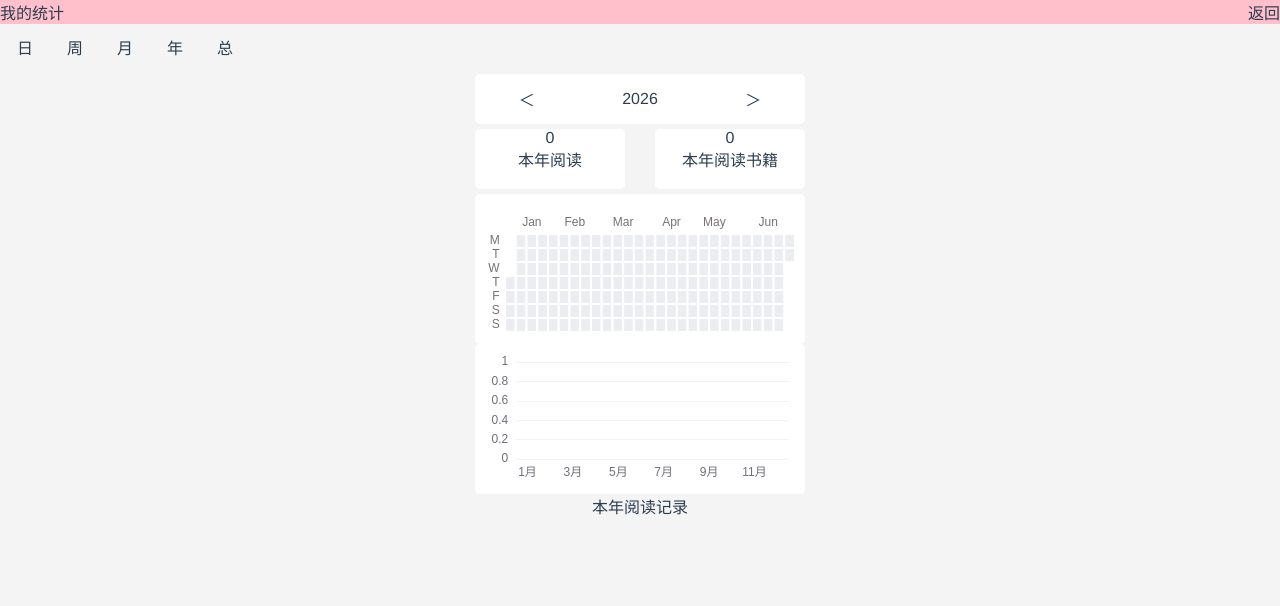
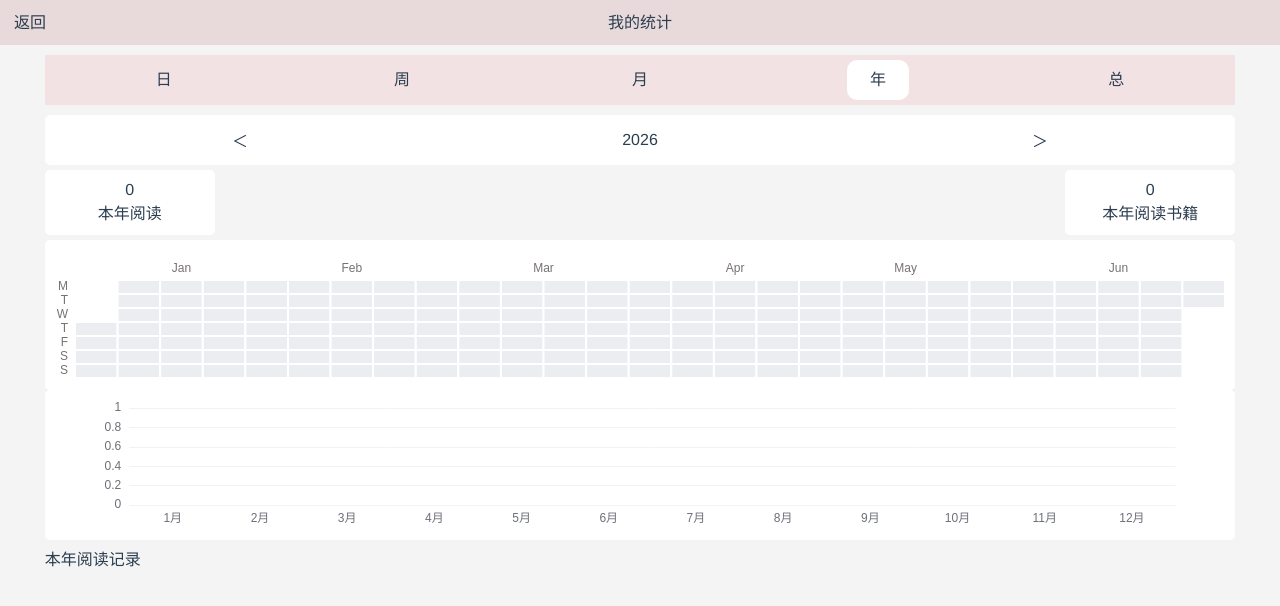
Before and after one commit to myquicktime/readrecord, a Vue app: page / in a window 1280 px wide. Shown: the top 606 px of the page. Built offline with nearby package versions, Linux system fonts and the light colour scheme.

Commit message:
我的书架和统计页面样式优化

```diff
--- a/src/components/allcount.vue
+++ b/src/components/allcount.vue
@@ -1,7 +1,7 @@
 <template>
   <div class="wrap">
 
-    <div style="margin: 0 auto;width: 330px;">
+    <div style="margin: 0 auto;width: 93%;">
       <div style="display: flex;justify-content: space-between;">
         <div class="readbox">
           <div>{{sumall|timechange}}</div>
@@ -13,10 +13,10 @@
         </div>
       </div>
     </div>
-    <div style="margin: 0 auto;width: 330px;">
+    <div style="margin: 0 auto;width: 93%;text-align: left;height: 40px;line-height: 40px;">
       阅读记录
     </div>
-    <div style="margin: 0 auto;width: 330px;">
+    <div style="margin: 0 auto;width: 93%;">
       <div v-for="(item, index) in bookdailyToshow" :key="index" class="booklist">
         <div>{{index+1}}</div>
         <div>{{item.bookname}}</div>
@@ -110,19 +110,23 @@
   }
 
   .readbox {
-    height: 60px;
-    width: 150px;
+    height: 45px;
+    width: 170px;
     border-radius: 5px;
     margin: 5px 0;
     background: white;
+    display: flex;
+    flex-direction: column;
+    justify-content: space-around;
+    padding: 10px 0;
   }
 
   .booklist {
-    /* height: 60px; */
     background: rgb(242, 226, 227);
-    /* width: 80%; */
-    margin: 5px 0;
+    margin: 10px 0;
     border-radius: 5px;
     text-align: left;
+    padding: 8px 10px;
+    box-sizing: border-box;
   }
 </style>
--- a/src/components/bookTime.vue
+++ b/src/components/bookTime.vue
@@ -98,9 +98,5 @@
 
 <!-- Add "scoped" attribute to limit CSS to this component only -->
 <style scoped>
-  .booklist {
-    height: 60px;
-    margin: 5px;
-    background-color: bisque;
-  }
+
 </style>
--- a/src/components/bookcount.vue
+++ b/src/components/bookcount.vue
@@ -1,16 +1,16 @@
 <template>
   <div class="wrap">
-    <div style="display: flex;flex-direction: row;justify-content: space-between;background-color: pink;">
-      <div>我的统计</div>
-      <div @click="goback">返回</div>
+    <div
+      style="display: flex;flex-direction: row;justify-content: space-between;background-color: #e8d9db;height: 45px;line-height: 45px;">
+      <div style="width: 60px;text-align: center;" @click="goback">返回</div>
+      <div style="width: 100px;">我的统计</div>
+      <div style="width: 60px;"></div>
     </div>
-    <div style="display: flex;flex-direction: row;">
-
-      <div style="width: 50px;height: 50px;line-height: 50px;" @click="changecount('day')">日</div>
-      <div style="width: 50px;height: 50px;line-height: 50px;" @click="changecount('week')">周</div>
-      <div style="width: 50px;height: 50px;line-height: 50px;" @click="changecount('month')">月</div>
-      <div style="width: 50px;height: 50px;line-height: 50px;" @click="changecount('year')">年</div>
-      <div style="width: 50px;height: 50px;line-height: 50px;" @click="changecount('all')">总</div>
+    <div style="display: flex;flex-direction: row;width:93%;height: 50px;background-color:#f2e2e3;margin: 10px auto;
+    justify-content: space-around;align-items: center;">
+      <div style="width: 62px;height: 40px;line-height: 40px;border-radius: 10px;"
+        :class="{tabitem:showcount==item.type}" v-for="(item,index) in tabitem" :key="index"
+        @click="changecount(item.type)">{{item.label}}</div>
     </div>
     <daycount v-show="showcount=='day'"></daycount>
     <weekcount v-if="showcount=='week'"></weekcount>
@@ -57,7 +57,13 @@
     },
     data() {
       return {
-
+        tabitem: [
+          { label: '日', type: 'day' },
+          { label: '周', type: 'week' },
+          { label: '月', type: 'month' },
+          { label: '年', type: 'year' },
+          { label: '总', type: 'all' },
+        ],
         showcount: 'year',
         recordlist: [],
         sumdaylist: []
@@ -75,7 +81,7 @@
         let recordlist = localStorage.getItem('recordlist');
         this.recordlist = JSON.parse(recordlist) || [];
       },
-      goback(){
+      goback() {
         this.$emit('goback');
       }
     }
@@ -91,21 +97,8 @@
     /* margin: 10px; */
     /* background-color: #b44040; */
   }
-
-  .readbox {
-    height: 60px;
-    width: 150px;
-    border-radius: 5px;
-    margin: 5px 0;
-    background: white;
+  .tabitem {
+    background-color: white;
   }
 
-  .booklist {
-    height: 60px;
-    background: rgb(242, 226, 227);
-    /* width: 80%; */
-    margin: 5px 0;
-    border-radius: 5px;
-    text-align: left;
-  }
 </style>
--- a/src/components/ceshi2.vue
+++ b/src/components/ceshi2.vue
@@ -104,7 +104,7 @@
 
 <style scoped>
   .heatmap-box {
-    width: 95%;
+    width: 93%;
     margin: 30px auto;
     /* padding: 10px; */
     background: #fff;
--- a/src/components/daycount.vue
+++ b/src/components/daycount.vue
@@ -2,13 +2,13 @@
   <div class="wrap">
     <!-- 日期变换 -->
     <div style="display: flex;justify-content: space-around;align-items: center;  height: 50px;background-color: white;
-    margin: 0 auto;width: 330px;border-radius: 5px;">
+    margin: 0 auto;width: 93%;border-radius: 5px;">
       <div @click="lastDay">＜</div>
       <div>{{targetDateStr}}</div>
       <div @click="nextDay">＞</div>
     </div>
     <!-- 中间四个数值 -->
-    <div style="margin: 0 auto;width: 330px;">
+    <div style="margin: 0 auto;width: 93%;">
       <div style="display: flex;justify-content: space-between;">
         <div class="readbox">
           <div>{{sumdaylist[targetDateStr]|timechange}}</div>
@@ -20,10 +20,10 @@
         </div>
       </div>
     </div>
-    <div style="margin: 0 auto;width: 330px;">
+    <div style="margin: 0 auto;width: 93%;text-align: left;height: 40px;line-height: 40px;">
       今日阅读记录
     </div>
-    <div style="margin: 0 auto;width: 330px;">
+    <div style="margin: 0 auto;width: 93%;">
       <div v-for="(item, index) in bookdailyToshow" :key="index" class="booklist">
         <div>{{item.bookname}}</div>
         <div>{{item.read_seconds|timechange}}</div>
@@ -125,19 +125,23 @@
   }
 
   .readbox {
-    height: 60px;
-    width: 150px;
+    height: 45px;
+    width: 170px;
     border-radius: 5px;
     margin: 5px 0;
     background: white;
+    display: flex;
+    flex-direction: column;
+    justify-content: space-around;
+    padding: 10px 0;
   }
 
   .booklist {
-    height: 60px;
     background: rgb(242, 226, 227);
-    /* width: 80%; */
-    margin: 5px 0;
+    margin: 10px 0;
     border-radius: 5px;
     text-align: left;
+    padding: 8px 10px;
+    box-sizing: border-box;
   }
 </style>
--- a/src/components/weekcount.vue
+++ b/src/components/weekcount.vue
@@ -2,13 +2,13 @@
   <div class="wrap">
     <!-- 日期变换 -->
     <div style="display: flex;justify-content: space-around;align-items: center;  height: 50px;background-color: white;
-    margin: 0 auto;width: 330px;border-radius: 5px;">
+    margin: 0 auto;width: 93%;border-radius: 5px;">
       <div @click="lastWeek">＜</div>
       <div>{{targetDateStr[0]}}-{{targetDateStr[6]}}</div>
       <div @click="nextWeek">＞</div>
     </div>
     <!-- 中间四个数值 -->
-    <div style="margin: 0 auto;width: 330px;">
+    <div style="margin: 0 auto;width: 93%;">
       <div style="display: flex;justify-content: space-between;">
         <div class="readbox">
           <div>{{summonth|timechange}}</div>
@@ -20,13 +20,13 @@
         </div>
       </div>
     </div>
-    <div ref="weekchart"
-      style="width: 330px; height: 210px;margin:  0 auto;background-color: white;border-radius: 5px;"></div>
+    <div ref="weekchart" style="width: 93%; height: 210px;margin:  0 auto;background-color: white;border-radius: 5px;">
+    </div>
 
-    <div style="margin: 0 auto;width: 330px;">
+    <div style="margin: 0 auto;width: 93%;text-align: left;height: 40px;line-height: 40px;">
       本周阅读记录
     </div>
-    <div style="margin: 0 auto;width: 330px;">
+    <div style="margin: 0 auto;width: 93%;">
       <div v-for="(item, index) in bookdailyToshow" :key="index" class="booklist">
         <div>{{item.bookname}}</div>
         <div>{{item.read_seconds|timechange}}</div>
@@ -253,19 +253,23 @@
   }
 
   .readbox {
-    height: 60px;
-    width: 150px;
+    height: 45px;
+    width: 170px;
     border-radius: 5px;
     margin: 5px 0;
     background: white;
+    display: flex;
+    flex-direction: column;
+    justify-content: space-around;
+    padding: 10px 0;
   }
 
   .booklist {
-    /* height: 60px; */
-    background: #f2e2e3;
-    /* width: 80%; */
-    margin: 5px 0;
+    background: rgb(242, 226, 227);
+    margin: 10px 0;
     border-radius: 5px;
     text-align: left;
+    padding: 8px 10px;
+    box-sizing: border-box;
   }
 </style>
--- a/src/components/yearcount.vue
+++ b/src/components/yearcount.vue
@@ -2,13 +2,13 @@
   <div class="wrap">
     <!-- 日期变换 -->
     <div style="display: flex;justify-content: space-around;align-items: center;  height: 50px;background-color: white;
-    margin: 0 auto;width: 330px;border-radius: 5px;">
+    margin: 0 auto;width: 93%;border-radius: 5px;">
       <div @click="lastYear">＜</div>
       <div>{{targetDateStr}}</div>
       <div @click="nextYear">＞</div>
     </div>
     <!-- 中间四个数值 -->
-    <div style="margin: 0 auto;width: 330px;">
+    <div style="margin: 0 auto;width: 93%;">
       <div style="display: flex;justify-content: space-between;">
         <div class="readbox">
           <div>{{sumyear|timechange}}</div>
@@ -20,17 +20,16 @@
         </div>
       </div>
     </div>
-    <div ref="yearchart"
-      style="width: 330px; height: 150px;margin:  0 auto;background-color: white;border-radius: 5px;"></div>
+    <div ref="yearchart" style="width: 93%; height: 150px;margin:  0 auto;background-color: white;border-radius: 5px;">
+    </div>
 
     <div ref="monthofchart"
-      style="width: 330px; height: 150px;margin:  0 auto;background-color: white;border-radius: 5px;"></div>
+      style="width: 93%; height: 150px;margin:  0 auto;background-color: white;border-radius: 5px;"></div>
 
-    <div style="margin: 0 auto;width: 330px;">
+    <div style="margin: 0 auto;width: 93%;text-align: left;height: 40px;line-height: 40px;">
       本年阅读记录
     </div>
-    <div style="margin: 0 auto;width: 330px;">
-
+    <div style="margin: 0 auto;width: 93%;">
       <div v-for="(item, index) in bookdailyToshow" :key="index" class="booklist">
         <div>{{index+1}}</div>
         <div>{{item.bookname}}</div>
@@ -306,19 +305,23 @@
   }
 
   .readbox {
-    height: 60px;
-    width: 150px;
+    height: 45px;
+    width: 170px;
     border-radius: 5px;
     margin: 5px 0;
     background: white;
+    display: flex;
+    flex-direction: column;
+    justify-content: space-around;
+    padding: 10px 0;
   }
 
   .booklist {
-    /* height: 60px; */
     background: rgb(242, 226, 227);
-    /* width: 80%; */
-    margin: 5px 0;
+    margin: 10px 0;
     border-radius: 5px;
     text-align: left;
+    padding: 8px 10px;
+    box-sizing: border-box;
   }
 </style>
```
Also changed, not shown: src/components/HelloWorld.vue (+19 -9 lines), src/components/monthcount.vue (+19 -14 lines).
